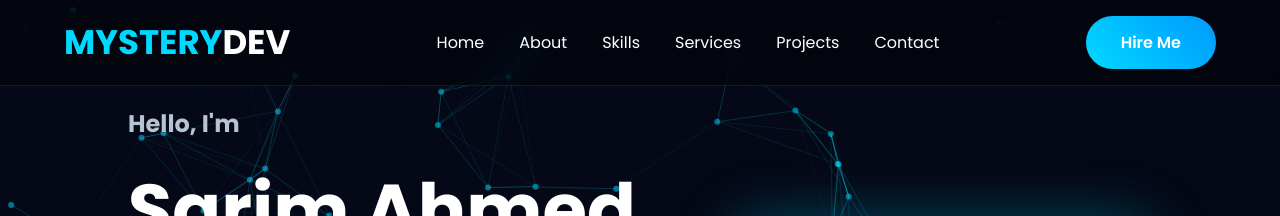
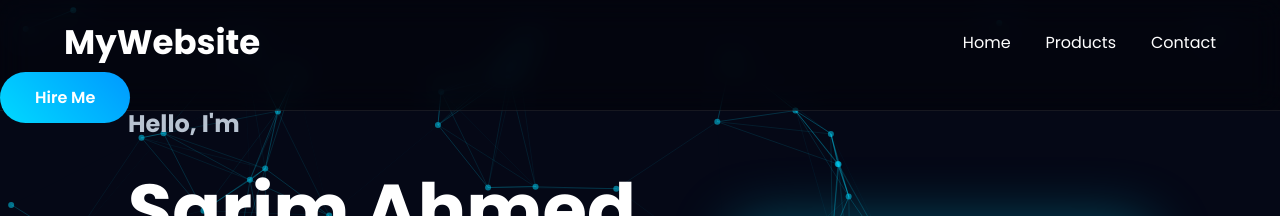
Before and after one commit to MYSTERY-GAMERZ/MYSTERY-GAMERZ.github.io, a plain HTML site: page index.html in a window 1280 px wide. Shown: the top 216 px of the page. Drawn offline with nearby package versions, Linux system fonts and the light colour scheme.

Commit message:
index.html

```diff
--- a/index.html
+++ b/index.html
@@ -31,27 +31,27 @@ href="https://cdnjs.cloudflare.com/ajax/libs/font-awesome/6.6.0/css/all.min.css"
 
 <nav>
 
-<div class="logo">
+<h2 class="logo">MyWebsite</h2>
 
-<span>MYSTERY</span>DEV
+<div class="menu-toggle" id="menuToggle">
+
+<span></span>
+<span></span>
+<span></span>
 
 </div>
 
-<ul>
+<ul id="navLinks">
 
 <li><a href="#home">Home</a></li>
 
-<li><a href="#about">About</a></li>
-
-<li><a href="#skills">Skills</a></li>
-
-<li><a href="#services">Services</a></li>
-
-<li><a href="#projects">Projects</a></li>
+<li><a href="#products">Products</a></li>
 
 <li><a href="#contact">Contact</a></li>
 
 </ul>
+
+</nav>
 
 <a href="#contact" class="hire-btn">
 
```
